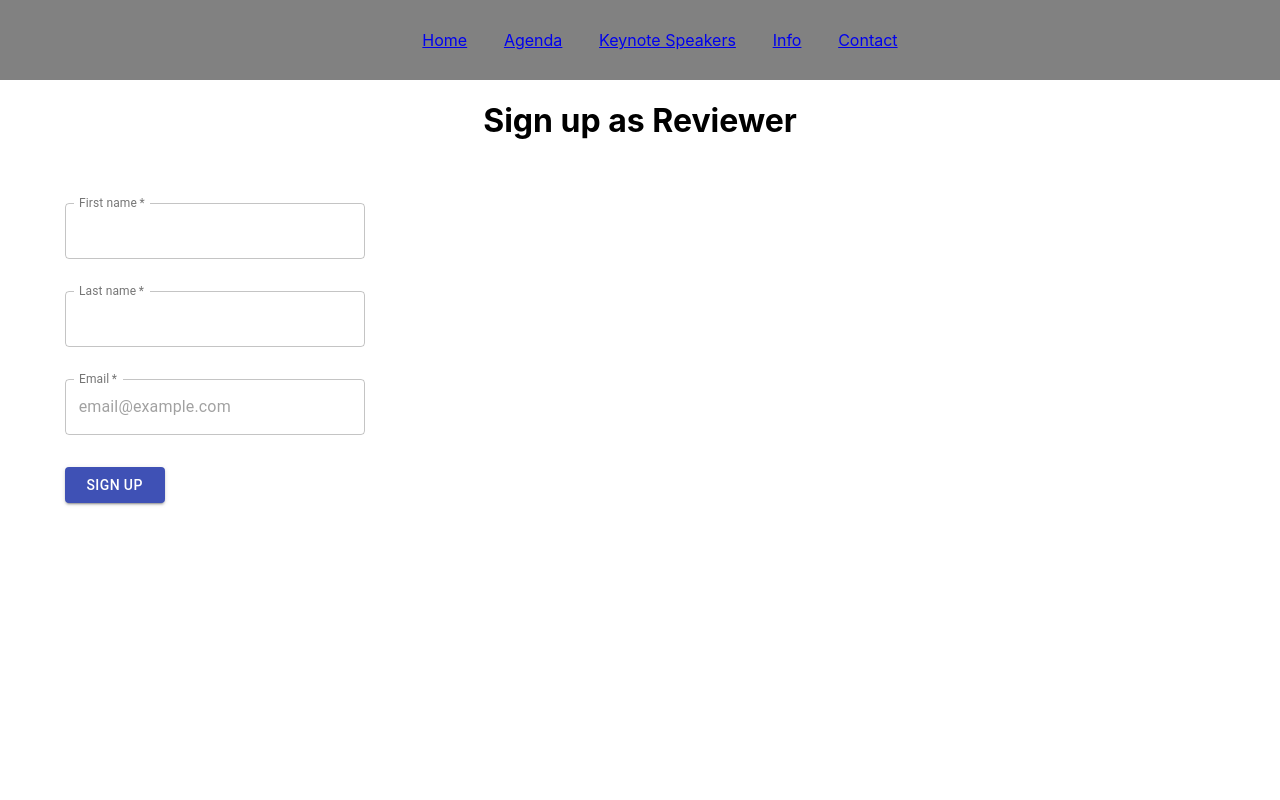
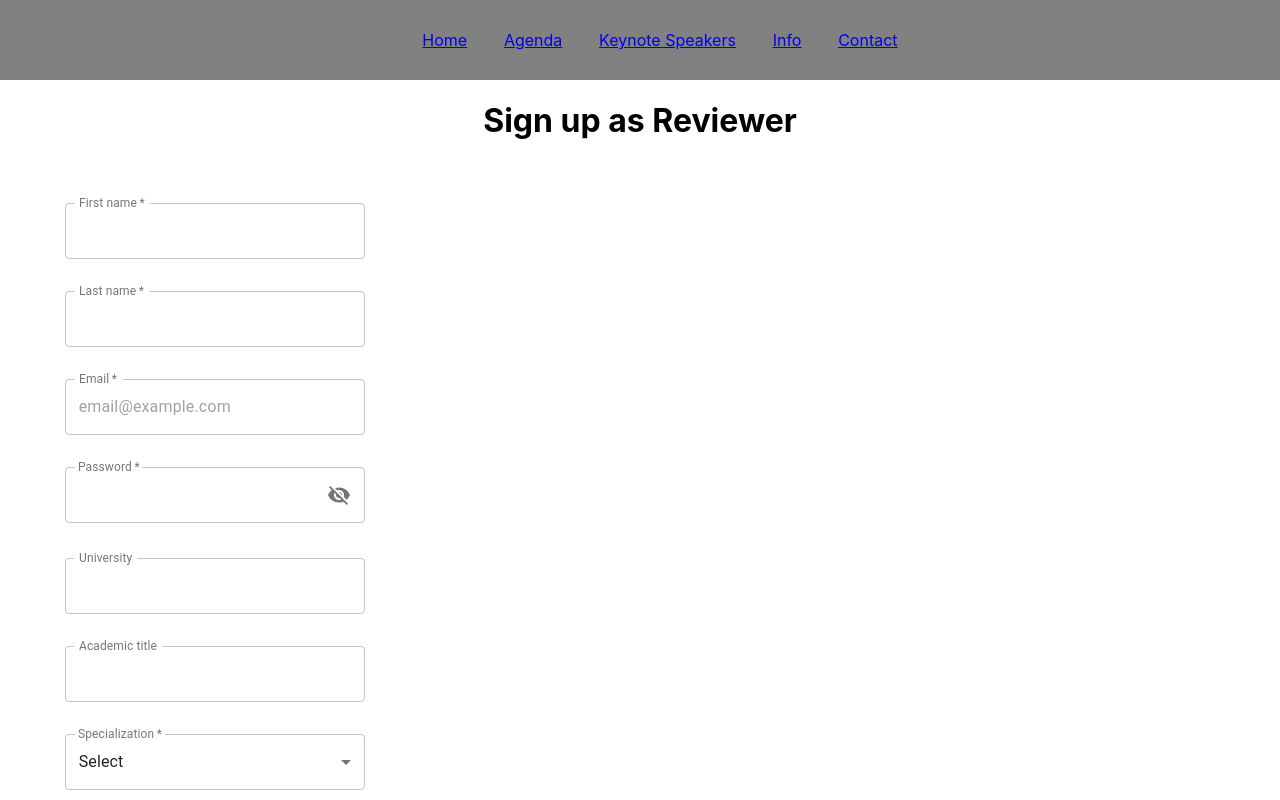
Before and after one commit to WyimaginowaneKoniki/Kongres, a React (Create React App) app in the folder web-client/: page /signup-reviewer in a window 1280 px wide. Shown: the top 800 px of the page. Built offline with nearby package versions, Linux system fonts and the light colour scheme.

Commit message:
Add password validation

```diff
--- a/web-client/package.json
+++ b/web-client/package.json
@@ -5,6 +5,7 @@
   "dependencies": {
     "@hookform/resolvers": "^1.1.2",
     "@material-ui/core": "^4.11.0",
+    "@material-ui/icons": "^4.11.2",
     "@testing-library/jest-dom": "^5.11.5",
     "@testing-library/react": "^11.1.1",
     "@testing-library/user-event": "^12.2.0",
--- a/web-client/src/components/SignUpForm.jsx
+++ b/web-client/src/components/SignUpForm.jsx
@@ -10,9 +10,15 @@ import MenuItem from "@material-ui/core/MenuItem";
 import FormControl from "@material-ui/core/FormControl";
 import Select from "@material-ui/core/Select";
 import Container from "@material-ui/core/Container";
+import Visibility from "@material-ui/icons/Visibility";
+import VisibilityOff from "@material-ui/icons/VisibilityOff";
+import IconButton from "@material-ui/core/IconButton";
+import InputAdornment from "@material-ui/core/InputAdornment";
+import FormHelperText from "@material-ui/core/FormHelperText";
 import * as yup from "yup";
 import { useForm } from "react-hook-form";
 import { yupResolver } from "@hookform/resolvers/yup";
+
 import "../App.css";
 
 const styles = makeStyles({
@@ -51,31 +57,63 @@ const styles = makeStyles({
 });
 
 export default function SignUpForm() {
-  // const [values, setValues] = React.useState({
-  //   specialization: "",
-  // });
+  const [values, setValues] = React.useState({
+    specialization: "",
+    password: "",
+    showPassword: false,
+  });
+
   const schema = yup.object().shape({
     firstName: yup
       .string()
       .matches(/^[A-Za-z]*$/, "First name should only contain letters")
+      .max(26, "First name should be 26 characters or less")
       .required("Required field"),
     lastName: yup
       .string()
       .matches(/^[A-Za-z]*$/, "Last name should only contain letters")
+      .max(26, "Last name should be 26 characters or less")
       .required("Required field"),
     email: yup
       .string()
       .email("Email should have correct format")
       .required("Required field"),
+    password: yup
+      .string()
+      //https://stackoverflow.com/questions/19605150/regex-for-password-must-contain-at-least-eight-characters-at-least-one-number-a
+      .matches(
+        /^(?=.*[a-z])(?=.*[A-Z])(?=.*\d)(?=.*[@$!%*?&])[A-Za-z\d@$!%*?&]{12,255}$/,
+        "At least: 12 characters, 1 uppercase, 1 lowercase, 1 number and 1 special"
+      )
+      .min(12, "Password should be at least 12 characters long")
+      .max(255, "Password should be 255 characters or less")
+      .required("Required field"),
+    university: yup.string().max(255, "University should be 255 character long or less"),
+    academicTitle: yup
+      .string()
+      .max(255, "Academic title should be 255 character long or less"),
+    specialization: yup.string().required("Required field"),
   });
 
   const { register, handleSubmit, control, errors } = useForm({
     defaultValues: {
-      email: '',
+      email: "",
     },
     mode: "onBlur",
     resolver: yupResolver(schema),
   });
+
+  const handleChange = (prop) => (event) => {
+    setValues({ ...values, [prop]: event.target.value });
+  };
+
+  const handleClickShowPassword = () => {
+    setValues({ ...values, showPassword: !values.showPassword });
+  };
+
+  const handleMouseDownPassword = (event) => {
+    event.preventDefault();
+  };
 
   const style = styles();
 
@@ -102,7 +140,6 @@ export default function SignUpForm() {
             error={!!errors.firstName}
             helperText={errors?.firstName?.message}
           />
-
           <TextField
             className={style.textField}
             inputRef={register}
@@ -118,8 +155,6 @@ export default function SignUpForm() {
             error={!!errors.lastName}
             helperText={errors?.lastName?.message}
           />
-
-          {
           <TextField
             className={style.textField}
             inputRef={register}
@@ -137,24 +172,45 @@ export default function SignUpForm() {
             error={!!errors.email}
             helperText={errors?.email?.message}
           />
-            /*
+          <FormControl
+            className={style.textField}
+            required
+            name="password"
+            variant="outlined"
+            inputRef={register}
+            error={!!errors.password}
+          >
+            <InputLabel shrink className={style.inputLabel}>
+              Password
+            </InputLabel>
+            <OutlinedInput
+              inputRef={register}
+              id="password-signup"
+              name="password"
+              type={values.showPassword ? "text" : "password"}
+              value={values.password}
+              onChange={handleChange("password")}
+              endAdornment={
+                <InputAdornment position="end">
+                  <IconButton
+                    aria-label="toggle password visibility"
+                    onClick={handleClickShowPassword}
+                    onMouseDown={handleMouseDownPassword}
+                    edge="end"
+                  >
+                    {values.showPassword ? <Visibility /> : <VisibilityOff />}
+                  </IconButton>
+                </InputAdornment>
+              }
+            />
+            {/*  to do: add helper text */}
+            <FormHelperText id="helper-text-password-signup">
+              {errors?.password?.message}
+            </FormHelperText>
+          </FormControl>
           <TextField
             className={style.textField}
-          required
-          id="new-password-signup"
-          name="new-password"
-          label="Password"
-          type="password"
-          helperText="Password must contain..."
-          autoComplete="new-password"
-          InputLabelProps={{
-            shrink: true,
-          }}
-          variant="outlined"
-        />
-
-        <TextField
-          className={style.textField}
+            inputRef={register}
             id="university-signup"
             name="university"
             label="University"
@@ -163,22 +219,35 @@ export default function SignUpForm() {
               shrink: true,
             }}
             variant="outlined"
+            error={!!errors.university}
+            helperText={errors?.university?.message}
           />
-
           <TextField
             className={style.textField}
+            inputRef={register}
             id="academic-title-signup"
-          name="academic-title"
+            name="academicTitle"
             label="Academic title"
             autoComplete="job-title"
             InputLabelProps={{
               shrink: true,
             }}
             variant="outlined"
+            error={!!errors.academicTitle}
+            helperText={errors?.academicTitle?.message}
           />
-
-        <FormControl variant="outlined" className={style.formControl} required>
-          <InputLabel shrink htmlFor="specialization-signup" className={style.inputLabel}>
+          <FormControl
+            variant="outlined"
+            name="specialization"
+            className={style.formControl}
+            required
+            inputRef={register}
+          >
+            <InputLabel
+              shrink
+              htmlFor="specialization-signup"
+              className={style.inputLabel}
+            >
               Specialization
             </InputLabel>
             <Select
@@ -212,14 +281,19 @@ export default function SignUpForm() {
               </MenuItem>
             </Select>
           </FormControl>
-
           <FormControlLabel
             className={style.formControlLabel}
-          control={<Checkbox inputRef={register} required name="acceptance" color="primary" defaultValue={false} />}
+            control={
+              <Checkbox
+                inputRef={register}
+                required
+                name="acceptance"
+                color="primary"
+                defaultValue={false}
+              />
+            }
             label="I accept the Rules of Scienture Conference and I agree to processing my personal data included in the above form by...*"
-        /> */
-          }
-
+          />{" "}
           <Button
             className={style.btnSignup}
             color="primary"
```
Also changed, not shown: 1 other file (tests, documents, lock files or other folders). Lines whose indentation alone changed are shown as unchanged.
